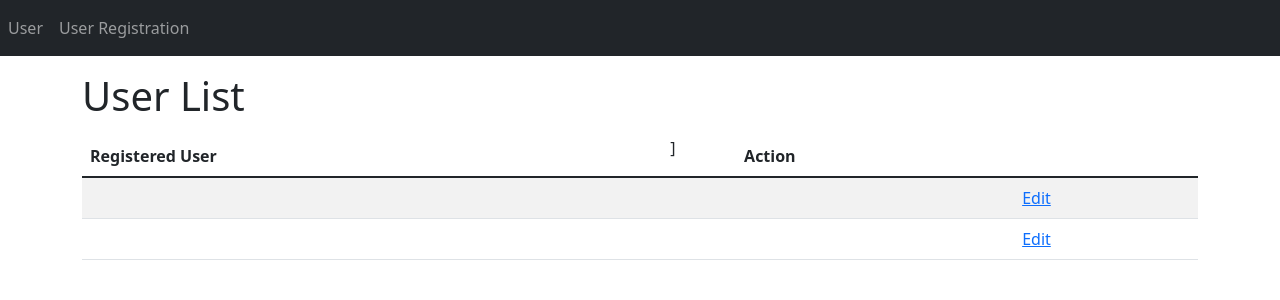
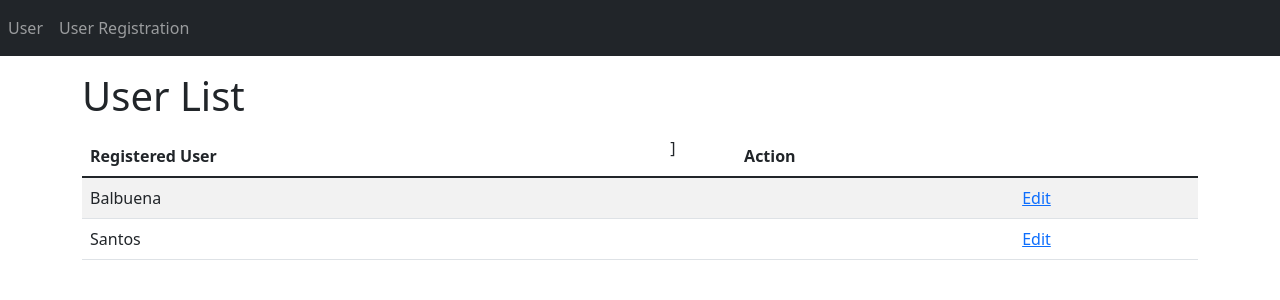
Before and after one commit to jncbalbuena/user_registration, a React (Create React App) app: page / in a window 1280 px wide. Shown: the top 300 px of the page. Built offline with nearby package versions, Linux system fonts and the light colour scheme.

Commit message:
Update UserList.js

```diff
--- a/src/EditInfo.js
+++ b/src/EditInfo.js
@@ -17,7 +17,7 @@ export const EditInfo = () => {
 return user ? (
         <div className= 'container'>
             <div className='mt-3'>
-                <h1>Edit Information</h1>
+            <h1><strong>Edit Information</strong></h1>
                 <UserForm user={user} onSubmit={onSubmit}/>
                 </div>
              </div>
--- a/src/UserForm.js
+++ b/src/UserForm.js
@@ -21,7 +21,6 @@ export const UserForm = ({user, onSubmit}) => {
     return (
         <div className= 'container'>
             <div className='mt-3'>
-                <h1><strong>Edit Information</strong></h1>
                 <p style={{fontSize:15}}>Please fill in the details to register an account.</p>
                 <hr></hr>
         <form onSubmit={submitHandler}>
@@ -75,7 +74,7 @@ export const UserForm = ({user, onSubmit}) => {
             </div>
             <div className="form-group">
                 <button type="submit" className="btn btn-primary">
-                    Register
+                    Save
                 </button>
             </div>
         </form>
--- a/src/UserList.js
+++ b/src/UserList.js
@@ -1,12 +1,12 @@
 import React, {useState, useEffect} from 'react'
 import {Link} from 'react-router-dom'
 export const UserList = () => {
-    const [items, setItems]=useState([])
+    const [user, setUser]=useState([])
 
     useEffect(()=>{
-        setItems([
-            {text:"Balbuena", id:0},
-            {text:"Santos", id:1}
+        setUser([
+            {lastName:"Balbuena", id:0},
+            {lastName:"Santos", id:1}
         ])
     },[])
     return (
@@ -22,19 +22,19 @@ export const UserList = () => {
             </thead>
             <tbody>
                 {
-                items.map(info =>(
-                 <tr key={info._id}>
+                user.map(user =>(
+                 <tr key={user._id}>
                      <td>
-                         {info.lastName}
+                         {user.lastName}
                      </td>
                      <td>
-                        {info.firstName}
+                        {user.firstName}
                      </td>
                      <td>
-                        {info.midName}
+                        {user.midName}
                     </td>
                     <td>
-                    <Link to={`/edit/${info._id}`}>Edit</Link>
+                    <Link to={`/edit/${user._id}`}>Edit</Link>
                     </td>
                  </tr>
                  ))
```
